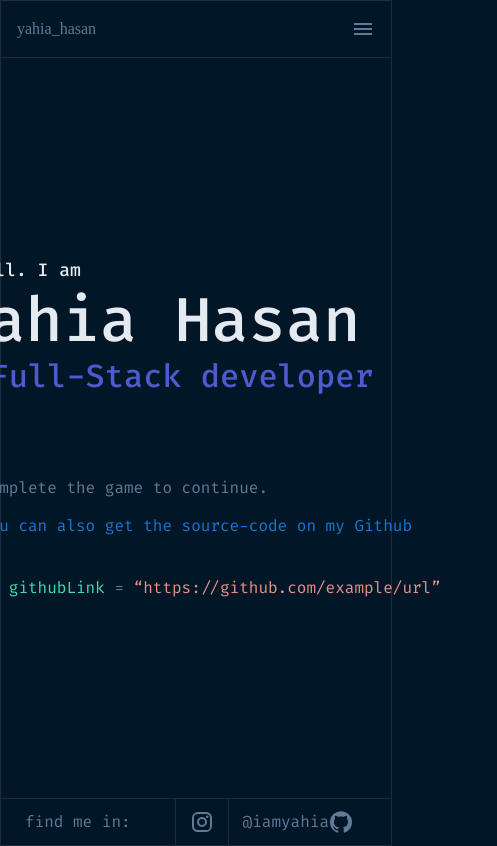
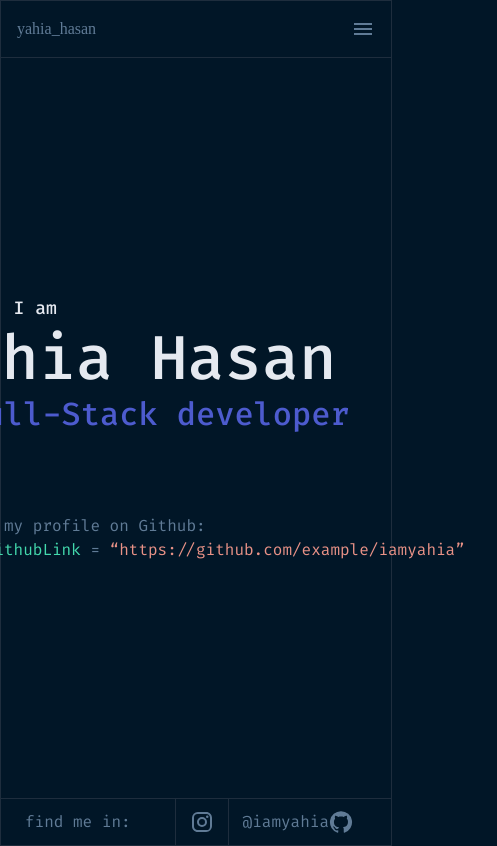
Before and after one commit to iamyahia/portfolio, a Next.js app: page / in a window 390 px wide. Shown: the whole page, 497 px wide, since content can reach past the window. Built offline with nearby package versions, Linux system fonts and the light colour scheme.

Commit message:
fix github link in mobile size

```diff
--- a/app/page.jsx
+++ b/app/page.jsx
@@ -9,7 +9,15 @@ export default function Home() {
         justifyContent: "center",
       }}
     >
-      <div>
+      <Box
+        component="div"
+        sx={{
+          padding: {
+            xs: "2rem",
+            sm: "0",
+          },
+        }}
+      >
         <div
           style={{
             marginBottom: "5rem",
@@ -26,14 +34,21 @@ export default function Home() {
             &gt; Full-Stack developer
           </Typography>
         </div>
-        <div>
+        <Box
+          component="div"
+          sx={{
+            display: {
+              xs: "none",
+              sm: "block",
+            },
+          }}
+        >
           <Typography component="p">
             {" "}
             &#47;&#47; complete the game to continue.
           </Typography>
           <Typography
             component="p"
-            color="primary"
             style={{
               margin: "0.875rem 0 ",
             }}
@@ -48,8 +63,29 @@ export default function Home() {
               “https://github.com/example/url”
             </a>
           </Typography>
-        </div>
-      </div>
+        </Box>
+        <Box
+          component="div"
+          sx={{
+            display: {
+              xs: "block",
+              sm: "none",
+            },
+          }}
+        >
+          <Typography component="p">
+            {" "}
+            &#47;&#47; find my profile on Github:
+          </Typography>
+          <Typography component="p" className="mt-1">
+            <span style={{ color: "#4D5BCE" }}>const</span>&nbsp;
+            <span style={{ color: "#43D9AD" }}>githubLink</span>&nbsp;=&nbsp;
+            <a href="#" style={{ color: "#E99287", textDecoration: "none" }}>
+              “https://github.com/example/iamyahia”
+            </a>
+          </Typography>
+        </Box>
+      </Box>
       <Box
         component="div"
         sx={{
```
